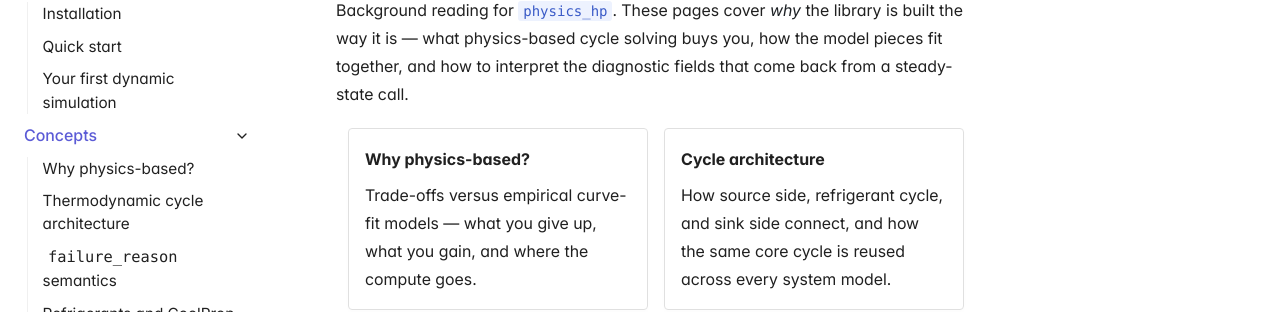
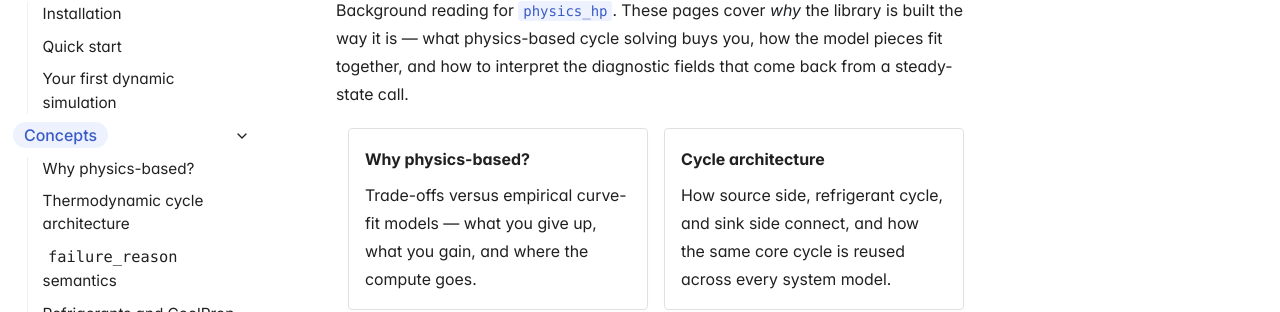
Before and after one commit to bet-lab/tmhp, a Sphinx documentation site: the page built from docs/source/concepts/index.rst, in a window 1280 px wide. Shown: the part 148-460 px from the top of the page. Built offline with Sphinx 7.4.7, drawn with Linux system fonts in a browser that asks for light colours.

Commit message:
fix: sidebar pill selector + clean up dead font-family selectors (#155)
PR #153 used .sy-side but Shibuya's actual sidebar class is
.sy-lside. The pill never matched — the active sidebar item kept
the theme default colour-only treatment. Corrects the selector
and also targets .globaltoc a.current for the inner ul scope.
Adds !important on color since Shibuya's parent-level rule wins
on specificity for the text colour.

Also drops .sy-side / .sy-topbar from the font-family override
list (these never matched a real element) and replaces them with
the correct .sy-lside / .sy-head-links names.

Closes the audit-fix issue.

```diff
--- a/docs/source/_static/css/custom.css
+++ b/docs/source/_static/css/custom.css
@@ -281,17 +281,19 @@
  * landmark instead of disappearing into the list.
  * ------------------------------------------------------------------------- */
 
-.sy-side a.current {
+.sy-lside a.current,
+.globaltoc a.current {
     background: var(--rx-accent-3);
-    color: var(--rx-accent-11);
+    color: var(--rx-accent-11) !important;
     font-weight: var(--rx-fw-medium);
     border-radius: var(--rx-radius-full);
     padding: 0.2rem 0.7rem;
     margin: 0 -0.7rem;
 }
-.sy-side a.current:hover {
+.sy-lside a.current:hover,
+.globaltoc a.current:hover {
     background: var(--rx-accent-3);  /* hold the pill on hover */
-    color: var(--rx-accent-11);
+    color: var(--rx-accent-11) !important;
 }
 
 /* ---------------------------------------------------------------------------
@@ -322,10 +324,10 @@ body,
 .yue,
 .yue h1, .yue h2, .yue h3, .yue h4, .yue h5, .yue h6,
 .yue p, .yue li,
-.sy-side,
+.sy-lside,
 .sy-rside,
 .sy-foot,
-.sy-topbar,
+.sy-head-links,
 .sy-breadcrumbs {
     font-family: var(--rx-font-sans);
     font-feature-settings: "cv01", "cv02", "cv11", "ss01";
```
